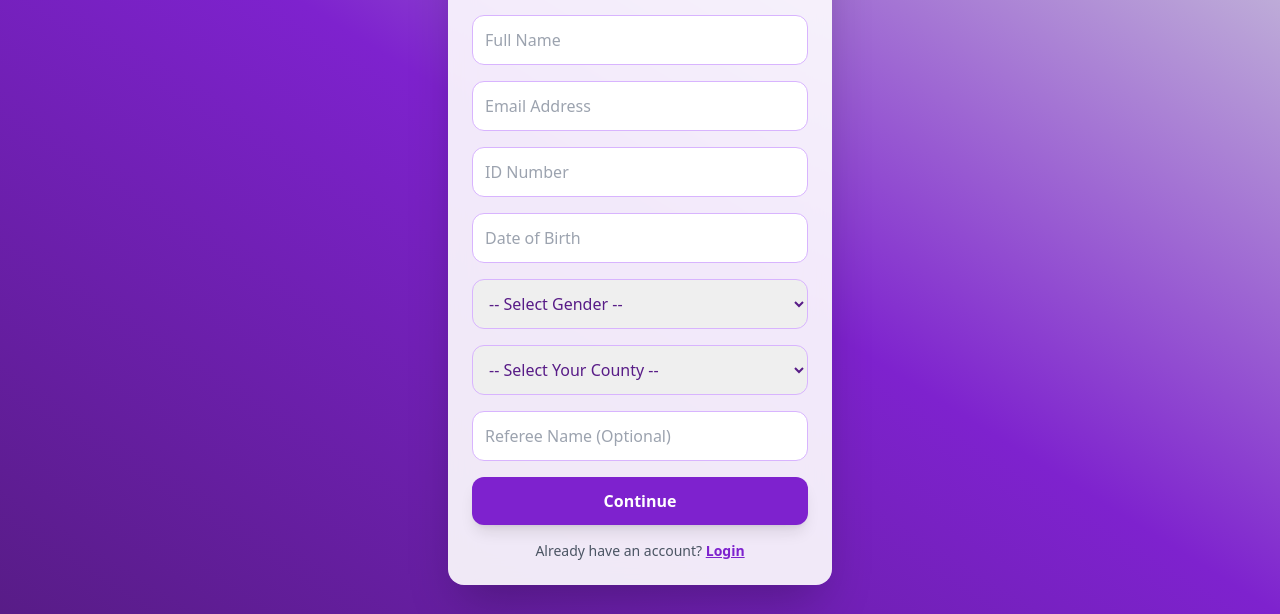
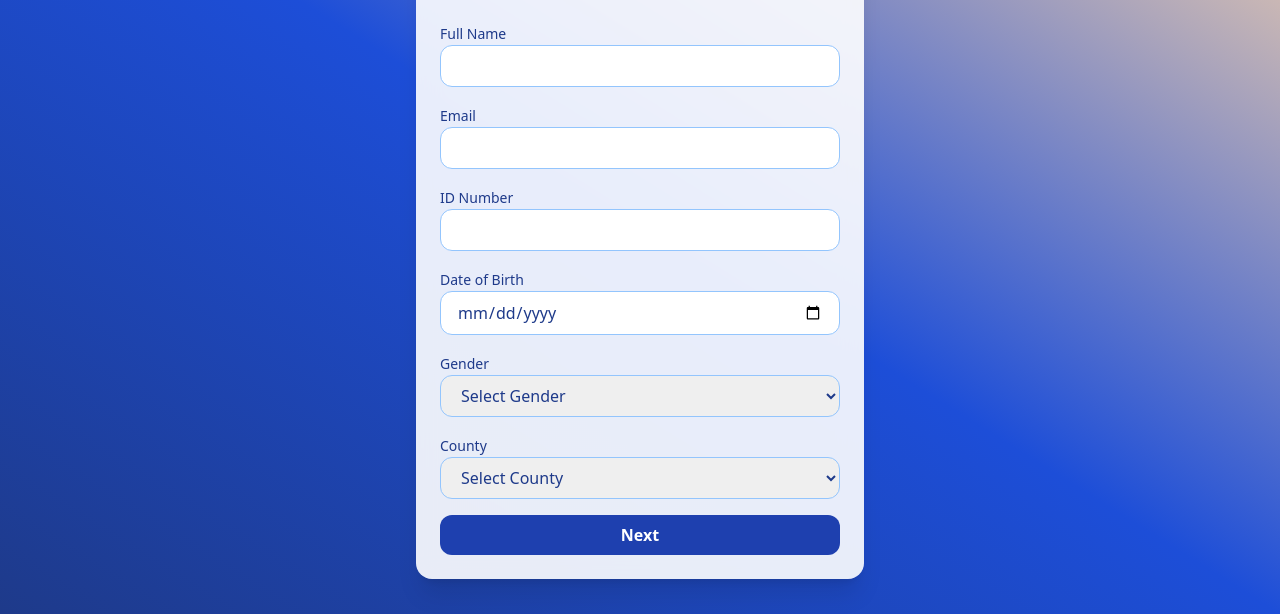
Before and after one commit to sigeyh/Mwananchi.ke, a plain HTML site: page signup.html in a window 1280 px wide. Shown: the part 186-800 px from the top of the page. Drawn offline with nearby package versions, Linux system fonts and the light colour scheme.

Commit message:
Update signup.html

```diff
--- a/signup.html
+++ b/signup.html
@@ -3,133 +3,126 @@
 <head>
   <meta charset="UTF-8" />
   <meta name="viewport" content="width=device-width, initial-scale=1.0" />
-  <title>Signup - PESA TALA</title>
+  <title>Signup - Mwananchi Credit</title>
   <script src="https://cdn.tailwindcss.com"></script>
 </head>
-<body class="bg-gradient-to-tr from-purple-900 via-purple-700 to-gray-300 min-h-screen flex items-center justify-center p-4 text-purple-900">
+<body class="bg-gradient-to-tr from-blue-900 via-blue-700 to-orange-200 min-h-screen flex items-center justify-center text-blue-900 p-4">
 
-  <div class="w-full max-w-sm bg-white/90 backdrop-blur-md rounded-2xl shadow-2xl p-6">
+  <div class="w-full max-w-md bg-white/90 backdrop-blur-md p-6 rounded-2xl shadow-xl">
     <div class="text-center mb-6">
-      <img src="pesatala-logo.png" alt="PESA TALA Logo" class="w-16 h-16 mx-auto mb-2 rounded-full shadow" />
-      <h1 class="text-2xl font-bold">Sign Up</h1>
-      <p class="text-sm text-gray-600">Complete your profile to proceed</p>
+      <img src="mwananchi-logo.jpeg" alt="Mwananchi Credit Logo" class="w-16 h-16 mx-auto mb-2 rounded-full shadow" />
+      <h1 class="text-2xl font-bold">Signup to Mwananchi Credit</h1>
+      <p class="text-sm text-gray-600">Start your loan journey today</p>
     </div>
 
-    <form onsubmit="goToConfirm(event)" class="space-y-4">
+    <form id="signupForm" class="space-y-4">
+      <div>
+        <label for="fullName" class="text-sm font-medium">Full Name</label>
+        <input type="text" id="fullName" required class="w-full px-4 py-2 rounded-xl border border-blue-300 focus:outline-none focus:ring-2 focus:ring-blue-700" />
+      </div>
 
-      <input id="fullName" type="text" placeholder="Full Name" required
-        class="w-full p-3 border border-purple-300 rounded-xl focus:outline-none focus:ring-2 focus:ring-purple-500" />
+      <div>
+        <label for="email" class="text-sm font-medium">Email</label>
+        <input type="email" id="email" required class="w-full px-4 py-2 rounded-xl border border-blue-300 focus:outline-none focus:ring-2 focus:ring-blue-700" />
+      </div>
 
-      <input id="email" type="email" placeholder="Email Address" required
-        class="w-full p-3 border border-purple-300 rounded-xl focus:outline-none focus:ring-2 focus:ring-purple-500" />
+      <div>
+        <label for="idNumber" class="text-sm font-medium">ID Number</label>
+        <input type="text" id="idNumber" required class="w-full px-4 py-2 rounded-xl border border-blue-300 focus:outline-none focus:ring-2 focus:ring-blue-700" />
+      </div>
 
-      <input id="idNumber" type="text" placeholder="ID Number" required
-        class="w-full p-3 border border-purple-300 rounded-xl focus:outline-none focus:ring-2 focus:ring-purple-500" />
+      <div>
+        <label for="dob" class="text-sm font-medium">Date of Birth</label>
+        <input type="date" id="dob" required class="w-full px-4 py-2 rounded-xl border border-blue-300 focus:outline-none focus:ring-2 focus:ring-blue-700" />
+      </div>
 
-      <input id="dob" type="text" placeholder="Date of Birth" onfocus="(this.type='date')" required
-        class="w-full p-3 border border-purple-300 rounded-xl focus:outline-none focus:ring-2 focus:ring-purple-500" />
+      <div>
+        <label for="gender" class="text-sm font-medium">Gender</label>
+        <select id="gender" required class="w-full px-4 py-2 rounded-xl border border-blue-300 focus:outline-none focus:ring-2 focus:ring-blue-700">
+          <option value="">Select Gender</option>
+          <option>Male</option>
+          <option>Female</option>
+          <option>Other</option>
+        </select>
+      </div>
 
-      <!-- Gender selection -->
-      <select id="gender" required
-        class="w-full p-3 border border-purple-300 rounded-xl focus:outline-none focus:ring-2 focus:ring-purple-500">
-        <option value="">-- Select Gender --</option>
-        <option value="Male">Male</option>
-        <option value="Female">Female</option>
-        <option value="Prefer not to say">Prefer not to say</option>
-      </select>
+      <div>
+        <label for="county" class="text-sm font-medium">County</label>
+        <select id="county" required class="w-full px-4 py-2 rounded-xl border border-blue-300 focus:outline-none focus:ring-2 focus:ring-blue-700">
+          <option value="">Select County</option>
+          <option>Baringo</option>
+          <option>Bomet</option>
+          <option>Bungoma</option>
+          <option>Busia</option>
+          <option>Elgeyo-Marakwet</option>
+          <option>Embu</option>
+          <option>Garissa</option>
+          <option>Homa Bay</option>
+          <option>Isiolo</option>
+          <option>Kajiado</option>
+          <option>Kakamega</option>
+          <option>Kericho</option>
+          <option>Kiambu</option>
+          <option>Kilifi</option>
+          <option>Kirinyaga</option>
+          <option>Kisii</option>
+          <option>Kisumu</option>
+          <option>Kitui</option>
+          <option>Kwale</option>
+          <option>Laikipia</option>
+          <option>Lamu</option>
+          <option>Machakos</option>
+          <option>Makueni</option>
+          <option>Mandera</option>
+          <option>Marsabit</option>
+          <option>Meru</option>
+          <option>Migori</option>
+          <option>Mombasa</option>
+          <option>Murang'a</option>
+          <option>Nairobi</option>
+          <option>Nakuru</option>
+          <option>Nandi</option>
+          <option>Narok</option>
+          <option>Nyamira</option>
+          <option>Nyandarua</option>
+          <option>Nyeri</option>
+          <option>Samburu</option>
+          <option>Siaya</option>
+          <option>Taita Taveta</option>
+          <option>Tana River</option>
+          <option>Tharaka Nithi</option>
+          <option>Trans Nzoia</option>
+          <option>Turkana</option>
+          <option>Uasin Gishu</option>
+          <option>Vihiga</option>
+          <option>Wajir</option>
+          <option>West Pokot</option>
+        </select>
+      </div>
 
-      <!-- County dropdown -->
-      <select id="county" required
-        class="w-full p-3 border border-purple-300 rounded-xl focus:outline-none focus:ring-2 focus:ring-purple-500">
-        <option value="">-- Select Your County --</option>
-        <option value="Baringo">Baringo</option>
-        <option value="Bomet">Bomet</option>
-        <option value="Bungoma">Bungoma</option>
-        <option value="Busia">Busia</option>
-        <option value="Elgeyo-Marakwet">Elgeyo-Marakwet</option>
-        <option value="Embu">Embu</option>
-        <option value="Garissa">Garissa</option>
-        <option value="Homa Bay">Homa Bay</option>
-        <option value="Isiolo">Isiolo</option>
-        <option value="Kajiado">Kajiado</option>
-        <option value="Kakamega">Kakamega</option>
-        <option value="Kericho">Kericho</option>
-        <option value="Kiambu">Kiambu</option>
-        <option value="Kilifi">Kilifi</option>
-        <option value="Kirinyaga">Kirinyaga</option>
-        <option value="Kisii">Kisii</option>
-        <option value="Kisumu">Kisumu</option>
-        <option value="Kitui">Kitui</option>
-        <option value="Kwale">Kwale</option>
-        <option value="Laikipia">Laikipia</option>
-        <option value="Lamu">Lamu</option>
-        <option value="Machakos">Machakos</option>
-        <option value="Makueni">Makueni</option>
-        <option value="Mandera">Mandera</option>
-        <option value="Marsabit">Marsabit</option>
-        <option value="Meru">Meru</option>
-        <option value="Migori">Migori</option>
-        <option value="Mombasa">Mombasa</option>
-        <option value="Murang'a">Murang'a</option>
-        <option value="Nairobi">Nairobi</option>
-        <option value="Nakuru">Nakuru</option>
-        <option value="Nandi">Nandi</option>
-        <option value="Narok">Narok</option>
-        <option value="Nyamira">Nyamira</option>
-        <option value="Nyandarua">Nyandarua</option>
-        <option value="Nyeri">Nyeri</option>
-        <option value="Samburu">Samburu</option>
-        <option value="Siaya">Siaya</option>
-        <option value="Taita Taveta">Taita Taveta</option>
-        <option value="Tana River">Tana River</option>
-        <option value="Tharaka-Nithi">Tharaka-Nithi</option>
-        <option value="Trans Nzoia">Trans Nzoia</option>
-        <option value="Turkana">Turkana</option>
-        <option value="Uasin Gishu">Uasin Gishu</option>
-        <option value="Vihiga">Vihiga</option>
-        <option value="Wajir">Wajir</option>
-        <option value="West Pokot">West Pokot</option>
-      </select>
-
-      <input id="referee" type="text" placeholder="Referee Name (Optional)"
-        class="w-full p-3 border border-purple-300 rounded-xl focus:outline-none focus:ring-2 focus:ring-purple-500" />
-
-      <button type="submit"
-        class="w-full bg-purple-700 hover:bg-purple-800 text-white font-semibold py-3 rounded-xl transition duration-300 shadow-lg">
-        Continue
-      </button>
+      <button type="submit" class="w-full py-2 bg-blue-800 hover:bg-blue-900 text-white rounded-xl font-semibold transition">Next</button>
     </form>
-
-    <p class="text-sm text-center text-gray-600 mt-4">
-      Already have an account? <a href="login.html" class="text-purple-700 font-semibold underline">Login</a>
-    </p>
   </div>
 
   <script>
-    function goToConfirm(e) {
+    document.getElementById("signupForm").addEventListener("submit", function (e) {
       e.preventDefault();
+      const fullName = document.getElementById("fullName").value;
+      const email = document.getElementById("email").value;
+      const idNumber = document.getElementById("idNumber").value;
+      const dob = document.getElementById("dob").value;
+      const gender = document.getElementById("gender").value;
+      const county = document.getElementById("county").value;
 
-      // Collect form values
-      const fullName = document.getElementById('fullName').value;
-      const email = document.getElementById('email').value;
-      const idNumber = document.getElementById('idNumber').value;
-      const dob = document.getElementById('dob').value;
-      const gender = document.getElementById('gender').value;
-      const county = document.getElementById('county').value;
-      const referee = document.getElementById('referee').value;
+      localStorage.setItem("fullName", fullName);
+      localStorage.setItem("email", email);
+      localStorage.setItem("idNumber", idNumber);
+      localStorage.setItem("dob", dob);
+      localStorage.setItem("gender", gender);
+      localStorage.setItem("county", county);
 
-      // Store in localStorage
-      localStorage.setItem('fullName', fullName);
-      localStorage.setItem('email', email);
-      localStorage.setItem('idNumber', idNumber);
-      localStorage.setItem('dob', dob);
-      localStorage.setItem('gender', gender);
-      localStorage.setItem('county', county);
-      localStorage.setItem('referee', referee);
-
-      // Proceed
-      window.location.href = 'confirmdetails.html';
-    }
+      window.location.href = "confirmdetails.html";
+    });
   </script>
 
 </body>
```
